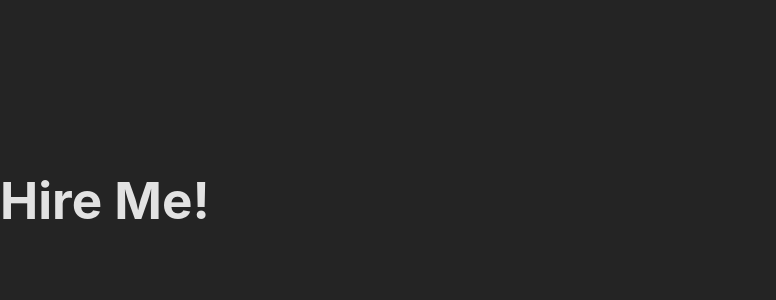
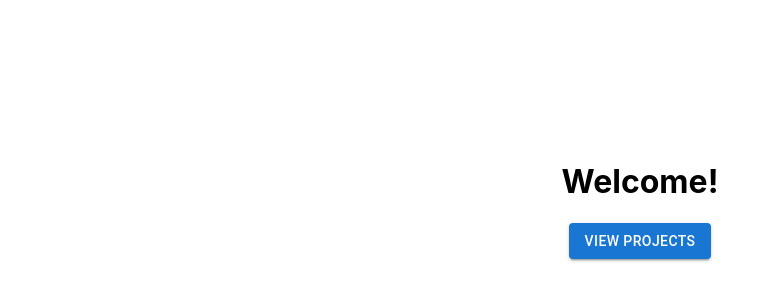
Before and after one commit to tannerbroberts/tannerbroberts.github.io, a React (Vite) app: page / in a window 1280 px wide. Shown: the part 200-500 px from the top of the page, without its empty margins (0-776 px from the left). Built offline with nearby package versions, Linux system fonts and the light colour scheme.

Commit message:
LandingPage and Search. Context and Consumers. Routing to / and /search

```diff
--- a/package.json
+++ b/package.json
@@ -6,7 +6,7 @@
   "scripts": {
     "predeploy": "vite build",
     "deploy": "gh-pages -d dist",
-    "start": "vite",
+    "start": "vite --host",
     "build": "vite build",
     "lint": "eslint .",
     "preview": "vite preview"
@@ -17,7 +17,8 @@
     "@mui/icons-material": "^6.4.4",
     "@mui/material": "^6.4.4",
     "react": "^19.0.0",
-    "react-dom": "^19.0.0"
+    "react-dom": "^19.0.0",
+    "react-router": "^7.2.0"
   },
   "devDependencies": {
     "@eslint/js": "^9.19.0",
--- a/src/App.tsx
+++ b/src/App.tsx
@@ -1,13 +1,23 @@
-import { useState } from 'react'
+import { useReducer } from 'react'
+import { BrowserRouter, Routes, Route } from 'react-router'
+import { AppStateContext, AppDispatchContext } from './AppContext'
+import appReducer, { initialState } from './AppReducer'
+import LandingPage from './LandingPage'
+import Search from './Search'
 
-function App() {
-  const [count, setCount] = useState(0)
+export default function App() {
+  const [state, dispatch] = useReducer(appReducer, initialState)
 
   return (
-    <>
-      <h1>Hire Me!</h1>
-    </>
+    <AppStateContext.Provider value={state}>
+      <AppDispatchContext.Provider value={dispatch}>
+        <BrowserRouter>
+          <Routes>
+            <Route path="/" element={<LandingPage />} />
+            <Route path="/search" element={<Search />} />
+          </Routes>
+        </BrowserRouter>
+      </AppDispatchContext.Provider>
+    </AppStateContext.Provider>
   )
 }
-
-export default App
--- /dev/null
+++ b/src/AppContext.ts
@@ -0,0 +1,21 @@
+import { createContext, useContext } from 'react';
+import type { StateType, ActionType } from './AppReducer';
+
+export const AppStateContext = createContext<StateType | null>(null);
+export const AppDispatchContext = createContext<React.Dispatch<ActionType> | null>(null);
+
+export function useAppStateContext() {
+  const context = useContext(AppStateContext)
+  if (!context) {
+    throw new Error('useAppStateContext must be used within a AppStateProvider')
+  }
+  return context
+}
+
+export function useAppDispatchContext() {
+  const context = useContext(AppDispatchContext)
+  if (!context) {
+    throw new Error('useAppDispatchContext must be used within a AppStateProvider')
+  }
+  return context
+}
--- /dev/null
+++ b/src/AppReducer.ts
@@ -0,0 +1,24 @@
+export type StateType = typeof initialState;
+export type ActionType =
+  | { type: 'TOGGLE_DRAWER' }
+  | { type: 'SET_FILTER_TAGS'; payload: string[][] }
+  | { type: 'SET_TAB_INDEX'; payload: number }
+
+export const initialState = {
+  drawIsOpen: false,
+  selectedFilterTags: [new Array<string>()],
+  selectedTabIndex: 0,
+}
+
+export default function reducer(state: StateType, action: ActionType): StateType {
+  switch (action.type) {
+    case 'TOGGLE_DRAWER':
+      return { ...state, drawIsOpen: !state.drawIsOpen }
+    case 'SET_FILTER_TAGS':
+      return { ...state, selectedFilterTags: action.payload }
+    case 'SET_TAB_INDEX':
+      return { ...state, selectedTabIndex: action.payload }
+    default:
+      return state
+  }
+}
--- /dev/null
+++ b/src/LandingPage.tsx
@@ -0,0 +1,24 @@
+import { Box, Button } from "@mui/material";
+import { Link } from "react-router";
+
+export default function LandingPage() {
+  return (
+    <Box
+      sx={{
+        display: "flex",
+        flexDirection: "column",
+        alignItems: "center",
+        justifyContent: "center",
+
+        height: "100vh",
+        width: "100vw",
+
+        overflow: "clip",
+      }}>
+      <h1>Welcome!</h1>
+      <Button component={Link} to="/search" variant="contained">
+        View Projects
+      </Button>
+    </Box>
+  );
+}
--- /dev/null
+++ b/src/Search.tsx
@@ -0,0 +1,34 @@
+import { Outlet } from "react-router";
+import { Box, Tab, Tabs } from "@mui/material";
+import { useAppDispatchContext, useAppStateContext } from "./AppContext";
+
+export default function Search() {
+  const { selectedTabIndex } = useAppStateContext();
+  const appDispatch = useAppDispatchContext();
+  return (
+    <Box
+      sx={{
+        display: "flex",
+        flexDirection: "column",
+
+        height: "100vh",
+        width: "100vw",
+
+        overflow: "clip",
+      }}>
+      <Tabs
+      value={selectedTabIndex}
+      onChange={(_, newValue) => appDispatch({ type: "SET_TAB_INDEX", payload: newValue })}
+      variant="fullWidth"
+      textColor="primary"
+      indicatorColor="primary"
+      >
+        <Tab label="All" />
+        <Tab label="Frontend" />
+        <Tab label="Backend" />
+        <Tab label="Full Stack" />
+      </Tabs>
+      <Outlet />
+    </Box>
+  );
+}
--- a/src/index.css
+++ b/src/index.css
@@ -1,11 +1,5 @@
 :root {
   font-family: Inter, system-ui, Avenir, Helvetica, Arial, sans-serif;
-  line-height: 1.5;
-  font-weight: 400;
-
-  color-scheme: light dark;
-  color: rgba(255, 255, 255, 0.87);
-  background-color: #242424;
 }
 
 body {
@@ -15,8 +9,3 @@ body {
   min-width: 320px;
   min-height: 100vh;
 }
-
-h1 {
-  font-size: 3.2em;
-  line-height: 1.1;
-}
```
Also changed, not shown: 1 other file (tests, documents, lock files or other folders).
